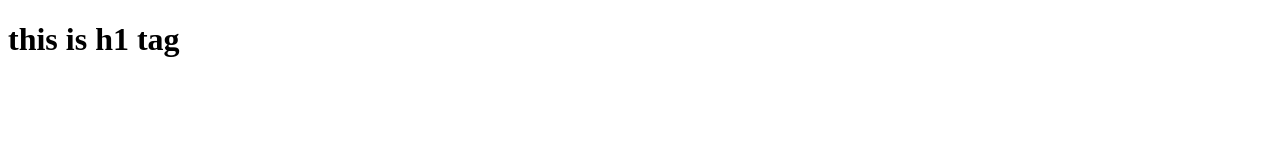
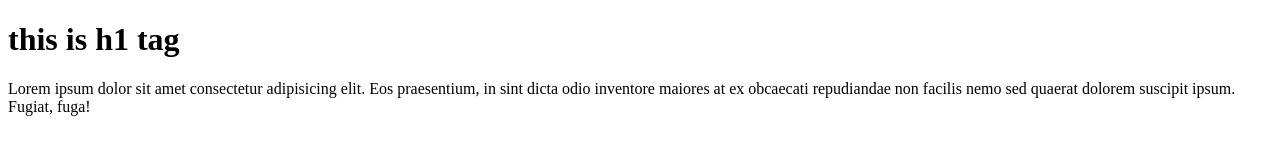
Before and after one commit to gayusra/gitprojects, a plain HTML site: page index.html in a window 1280 px wide. Drawn offline with Linux system fonts and the light colour scheme.

Commit message:
Modified index in branch1

```diff
--- a/index.html
+++ b/index.html
@@ -7,5 +7,6 @@
 </head>
 <body>
     <h1>this is h1 tag</h1>
+    <p>Lorem ipsum dolor sit amet consectetur adipisicing elit. Eos praesentium, in sint dicta odio inventore maiores at ex obcaecati repudiandae non facilis nemo sed quaerat dolorem suscipit ipsum. Fugiat, fuga!</p>
 </body>
 </html>
```
